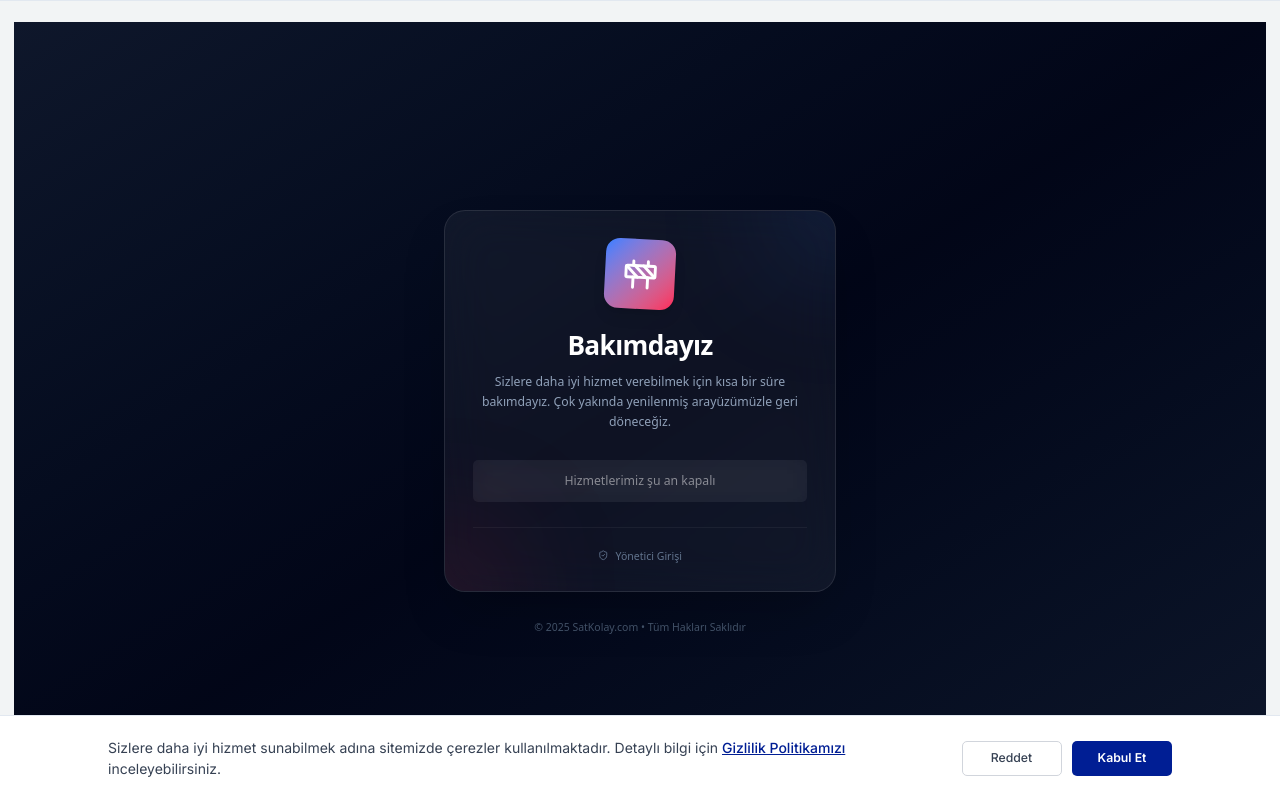
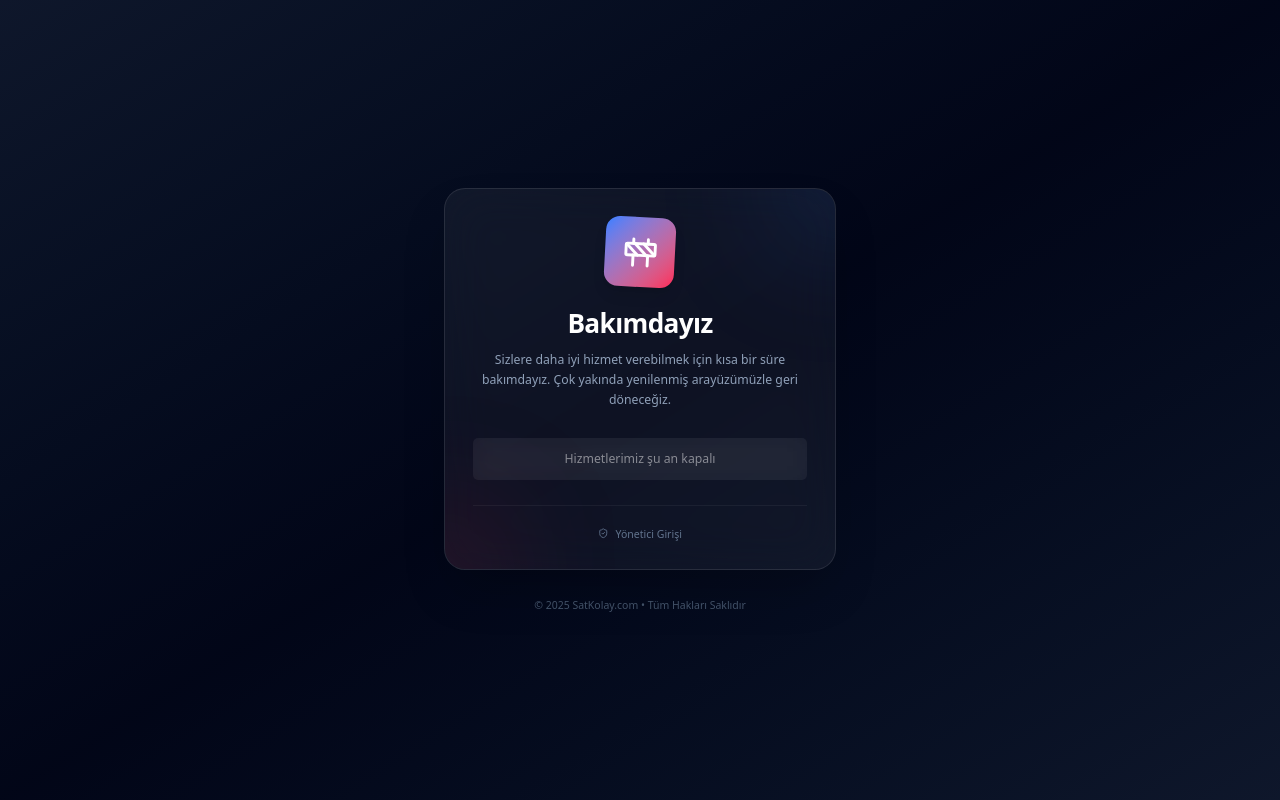
Before and after one commit to burakbasal/satkolay, a Next.js app: page /maintenance in a window 1280 px wide. Built offline with nearby package versions, Linux system fonts and the light colour scheme.

Commit message:
Fix maintenance page styling and hide cookie banner

```diff
--- a/app/maintenance/page.tsx
+++ b/app/maintenance/page.tsx
@@ -6,7 +6,7 @@ export const runtime = 'edge';
 
 export default function MaintenancePage() {
     return (
-        <div className="min-h-screen bg-gradient-to-br from-slate-900 via-slate-950 to-slate-900 flex flex-col items-center justify-center p-4 font-sans text-center">
+        <div className="fixed inset-0 z-50 w-full h-full bg-gradient-to-br from-slate-900 via-slate-950 to-slate-900 flex flex-col items-center justify-center p-4 font-sans text-center overflow-auto">
 
             <div className="w-full max-w-md bg-white/5 backdrop-blur-xl border border-white/10 p-8 rounded-3xl shadow-2xl relative overflow-hidden animate-in fade-in duration-700">
                 <div className="absolute top-0 right-0 w-32 h-32 bg-blue-500/20 rounded-full blur-3xl -mr-16 -mt-16 pointer-events-none"></div>
--- a/components/cookie-consent.tsx
+++ b/components/cookie-consent.tsx
@@ -3,9 +3,11 @@
 import Link from "next/link"
 import { useEffect, useState } from "react"
 import { Button } from "@/components/ui/button"
+import { usePathname } from "next/navigation"
 
 export function CookieConsent() {
     const [show, setShow] = useState(false)
+    const pathname = usePathname()
 
     useEffect(() => {
         // Check localStorage on mount
@@ -27,7 +29,8 @@ export function CookieConsent() {
         setShow(false)
     }
 
-    if (!show) return null
+    // Don't show on maintenance page or if not needed
+    if (!show || pathname === '/maintenance') return null
 
     return (
         <div className="fixed bottom-0 left-0 right-0 z-50 p-4 md:p-6 bg-white border-t shadow-lg animate-in slide-in-from-bottom duration-500">
```
